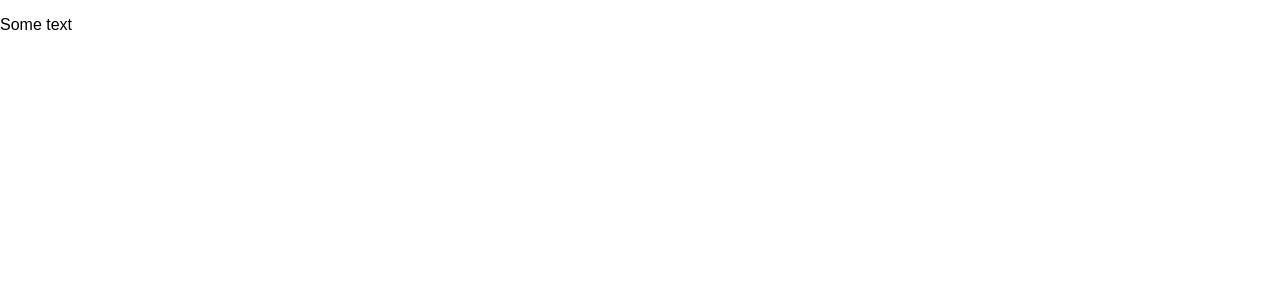
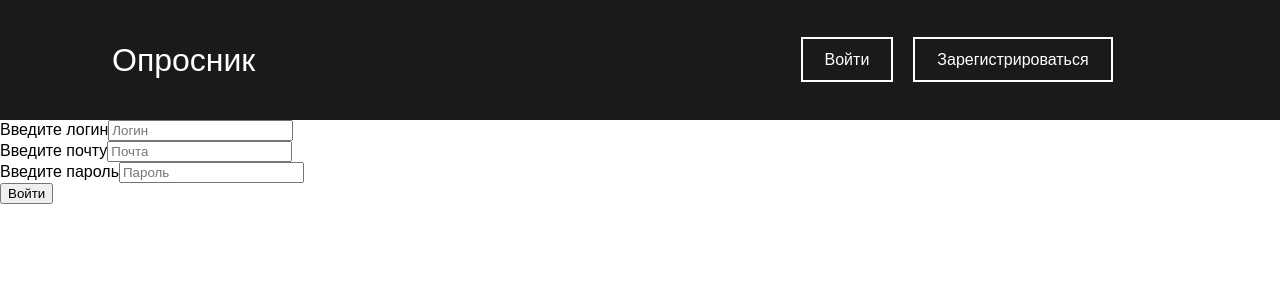
Before and after one commit to Soneech/polls-client, a Vue app: page /auth/registration in a window 1280 px wide. Before the commit this address had no page. Shown: the top 300 px of the page. Built offline with nearby package versions, Linux system fonts and the light colour scheme.

Commit message:
Authentication with JWT

```diff
--- a/src/App.vue
+++ b/src/App.vue
@@ -1,7 +1,41 @@
-<script setup lang="ts">
-import { RouterLink, RouterView } from 'vue-router'
+<script lang="ts" setup>
+    import { RouterLink, RouterView } from 'vue-router';
+import { useAuthStore } from './stores/auth';
+
+    const auth = useAuthStore();
+
+    function logout() {
+        auth.logout();
+    }
+
+    document.addEventListener('DOMContentLoaded', function () {
+            let button = document.getElementById('logout-btn');
+            localStorage.getItem('username') ? button.style.visibility = "visible" : button.style.visibility = "hidden";
+    });
+
+    document.addEventListener('DOMContentLoaded', function () {
+            let button = document.getElementById('sign-in-btn');
+            localStorage.getItem('username') ? button.style.visibility = "hidden" : button.style.visibility = "visible";
+    });
+
 </script>
 
 <template>
-  <p>Some text</p>
+    <header>
+        <div class="header-container">
+            <h1>Опросник</h1>
+            <div class="navigation">
+                <ul>
+                    <li><RouterLink to="/auth/login" class="header-button" id="sign-in-btn">Войти</RouterLink></li>
+                    <li><RouterLink to="/auth/registration" class="header-button" id="sign-up-btn">Зарегистрироваться</RouterLink></li>
+                    <li><a href="#" @click="logout" class="header-button" id="logout-btn">Выйти</a></li>
+                </ul>
+            </div>
+        </div>
+    </header>
+
+    <div class="routes">
+        <RouterView/>
+    </div>
+
 </template>
--- /dev/null
+++ b/src/components/LoginForm.vue
@@ -0,0 +1,32 @@
+<script lang="ts" setup>
+    import App from '@/App.vue';
+import { useAuthStore } from '@/stores/auth';
+    import { reactive } from 'vue';
+
+    const user = {
+        name: '',
+        password: ''
+    }
+
+    function onSubmit() {
+        if (user.name != '' && user.password != '') {
+            useAuthStore().login(user.name, user.password);
+        }
+    }
+</script>
+
+<template>
+    <form @submit.prevent="onSubmit">
+        <div>
+            <label for="name">Введите логин</label>
+            <input type="text" id="name" placeholder="Логин" v-model="user.name">
+        </div>
+        <div>
+            <label for="password">Введите пароль</label>
+            <input type="password" id="password" placeholder="Пароль" v-model="user.password">
+        </div>
+        <div>
+            <button type="submit" @click="App.hideButton">Войти</button>
+        </div>
+  </form>
+</template>
--- /dev/null
+++ b/src/components/RegistrationForm.vue
@@ -0,0 +1,35 @@
+<script lang="ts" setup>
+import { useAuthStore } from '@/stores/auth';
+
+    const user = {
+        name: '',
+        email: '',
+        password: ''
+    }
+
+    function onSubmit() {
+        if (user.name != '' && user.email != '' && user) {
+            useAuthStore().registration(user.name, user.email, user.password);
+        }
+    }
+</script>
+
+<template>
+    <form @submit.prevent="onSubmit">
+        <div>
+            <label for="name">Введите логин</label>
+            <input type="text" id="name" placeholder="Логин" v-model="user.name">
+        </div>
+        <div>
+            <label for="email">Введите почту</label>
+            <input type="text" id="email" placeholder="Почта" v-model="user.email">
+        </div>
+        <div>
+            <label for="password">Введите пароль</label>
+            <input type="password" id="password" placeholder="Пароль" v-model="user.password">
+        </div>
+        <div>
+            <button type="submit">Войти</button>
+        </div>
+  </form>
+</template>
--- a/src/router/index.ts
+++ b/src/router/index.ts
@@ -1,10 +1,38 @@
-import { createRouter, createWebHistory } from 'vue-router'
+import { useAuthStore } from '@/stores/auth';
+import HomeVue from '@/views/HomeView.vue';
+import LoginVue from '@/views/LoginView.vue';
+import RegistrationVue from '@/views/RegistrationView.vue';
+import { createRouter, createWebHistory } from 'vue-router';
 
 const router = createRouter({
   history: createWebHistory(import.meta.env.BASE_URL),
   routes: [
+    {
+      path: '/',
+      name: 'Главная',
+      component: HomeVue
+    },
+    {
+      path: '/auth/login',
+      name: 'Вход в аккаунт',
+      component: LoginVue
+    },
+    {
+      path: '/auth/registration',
+      name: 'Регистрация',
+      component: RegistrationVue
+    }
+  ]
+});
 
-  ]
-})
+router.beforeEach(async (to) => {
+  const publicPages = ['/auth/login', '/auth/registration'];
+  const authRequired = !publicPages.includes(to.path);
+  const auth = useAuthStore();
+
+  if (authRequired && !auth.username) {
+    return '/auth/login'
+  }
+});
 
 export default router
--- /dev/null
+++ b/src/stores/auth.ts
@@ -0,0 +1,75 @@
+import router from "@/router";
+import { defineStore } from "pinia";
+
+export const useAuthStore = defineStore({
+    id: 'auth',
+    state: () => {
+        return {
+            username: localStorage.getItem('username') ? JSON.parse(localStorage.getItem('username')!) : null,
+            token: localStorage.getItem('token') ? JSON.parse(localStorage.getItem('token')!) : null,
+            loginSuccessReturnUrl: '/',
+            registrationSuccessReturnUrl: '/auth/login'
+        }
+    },
+    actions: {
+        async registration(name: string, email: string, password: string) {
+            const response = await fetch('http://localhost:8080/auth/registration', {
+                method: 'POST',
+                headers: {
+                    'Content-Type': 'application/json'
+                },
+                body: JSON.stringify({name, email, password})
+            });
+
+            if (response.status == 201) {
+                router.push(this.registrationSuccessReturnUrl || '/')
+            }
+            else {
+                // TODO
+            }
+        },
+        async login(name: string, password: string) {
+            const response = await fetch('http://localhost:8080/auth/login', {
+                method: 'POST',
+                headers: {
+                    'Content-Type': 'application/json'
+                },
+                body: JSON.stringify({name, password})
+            });
+
+            if (response.status == 200) {
+                const data = await response.json();
+                const token = data.token;
+
+                this.username = name;
+                this.token = token;
+
+                localStorage.setItem('username', JSON.stringify(name));
+                localStorage.setItem('token', JSON.stringify(token));
+                router.push(this.loginSuccessReturnUrl || '/');
+
+                let logoutBtn = document.getElementById('logout-btn');
+                logoutBtn.style.visibility = "visible";
+
+                let signInBtn = document.getElementById('sign-in-btn');
+                signInBtn.style.visibility = "hidden";
+            } else {
+                // TODO - вывод ошибок от сервера
+            }
+        },
+        logout() {
+            this.username = null;
+            this.token = null;
+
+            localStorage.removeItem('username');
+            localStorage.removeItem('token');
+            router.push('/auth/login');
+
+            let logoutBtn = document.getElementById('logout-btn');
+            logoutBtn.style.visibility = "hidden";
+
+            let signInBtn = document.getElementById('sign-in-btn');
+            signInBtn.style.visibility = "visible";
+        }
+    }
+});
--- /dev/null
+++ b/src/views/HomeView.vue
@@ -0,0 +1,40 @@
+<script lang="ts" setup>
+</script>
+
+<template>
+    <div class="main-content">
+        <div class="greeting-container">
+            <h2>Добро пожаловать!</h2>
+            <p>На нашем сайте вы можете создавать и принимать участие в опросах.</p>
+            <a href="#" class="default-button">Создать опрос</a>
+        </div>
+
+        <div class="poll-container">
+            <h2>Как вам наш сервис?</h2>
+            <form class ="poll-form">
+                <label>Выберите ваш ответ:</label><br>
+
+                <div class="answers-container">
+                    <div class="answer">
+                        <input type="radio" id="answer1" name="answer" value="Отлично">
+                        <label for="answer1">Отлично</label><br>
+                    </div>
+                    <div class="answer">
+                        <input type="radio" id="answer2" name="answer" value="Хорошо">
+                        <label for="answer2">Хорошо</label><br>
+                    </div>
+                    <div class="answer">
+                        <input type="radio" id="answer3" name="answer" value="Удовлетворительно">
+                        <label for="answer3">Удовлетворительно</label><br>
+                    </div>
+                    <div class="answer">
+                        <input type="radio" id="answer4" name="answer" value="Неудовлетворительно">
+                        <label for="answer4">Неудовлетворительно</label><br>
+                    </div>
+                </div>
+
+                <input type="submit" class ="default-button" value="Отправить">
+            </form>
+        </div>
+    </div>
+</template>
--- /dev/null
+++ b/src/views/LoginView.vue
@@ -0,0 +1,7 @@
+<script lang="ts" setup>
+    import LoginForm from '../components/LoginForm.vue'
+</script>
+
+<template>
+    <LoginForm/>
+</template>
--- /dev/null
+++ b/src/views/RegistrationView.vue
@@ -0,0 +1,7 @@
+<script lang="ts" setup>
+    import RegistrationForm from '../components/RegistrationForm.vue'
+</script>
+
+<template>
+    <RegistrationForm/>
+</template>
--- a/tsconfig.app.json
+++ b/tsconfig.app.json
@@ -7,6 +7,7 @@
     "baseUrl": ".",
     "paths": {
       "@/*": ["./src/*"]
-    }
+    },
+    "strictNullChecks": false
   }
 }
```
